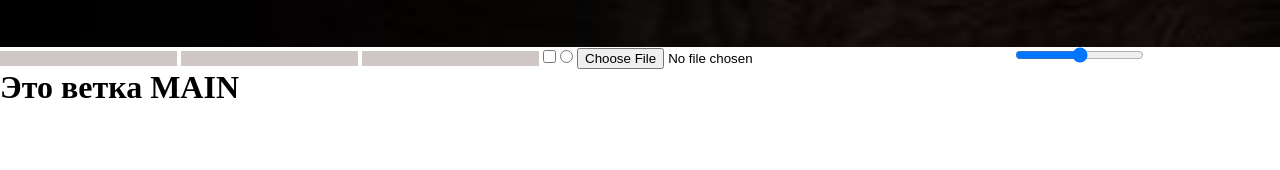
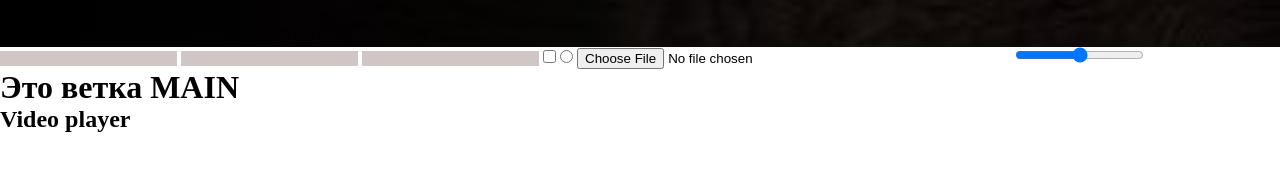
Before and after one commit to Karasevgen1205/SRV_lessonn_9, a website: page index.html in a window 1280 px wide. Shown: the part 166-336 px from the top of the page. Drawn offline with Linux system fonts and the light colour scheme.

Commit message:
create new video player

```diff
--- a/index.html
+++ b/index.html
@@ -80,7 +80,11 @@
     <input type="file" name="" id="" />
     <input type="password" name="" id="" />
     <input type="range" name="" id="" />
+
     <h1>Это ветка MAIN</h1>
+
+    <h2>Video player</h2>
+
     <section class="modal-window">
       <div class="modal-window__wrapper">
         <h1>Modal Window</h1>
--- a/src/js/index.js
+++ b/src/js/index.js
@@ -17,3 +17,6 @@
 // git branch -M main - переименовать текущую ветку
 // git push -u origin main - отправить на сервер наши комиты (первый раз)
 // git push - отправить на сервер наши комиты (все разы после первого раза)
+// git branch main - создать новую ветку "main"но не переключаться на нее
+// git checkout main - переключиться на ветку "main"
+// git checkout -b main - сочетание двух команд: создать новую ветку "main" и сразу же на нее переключиться
```
